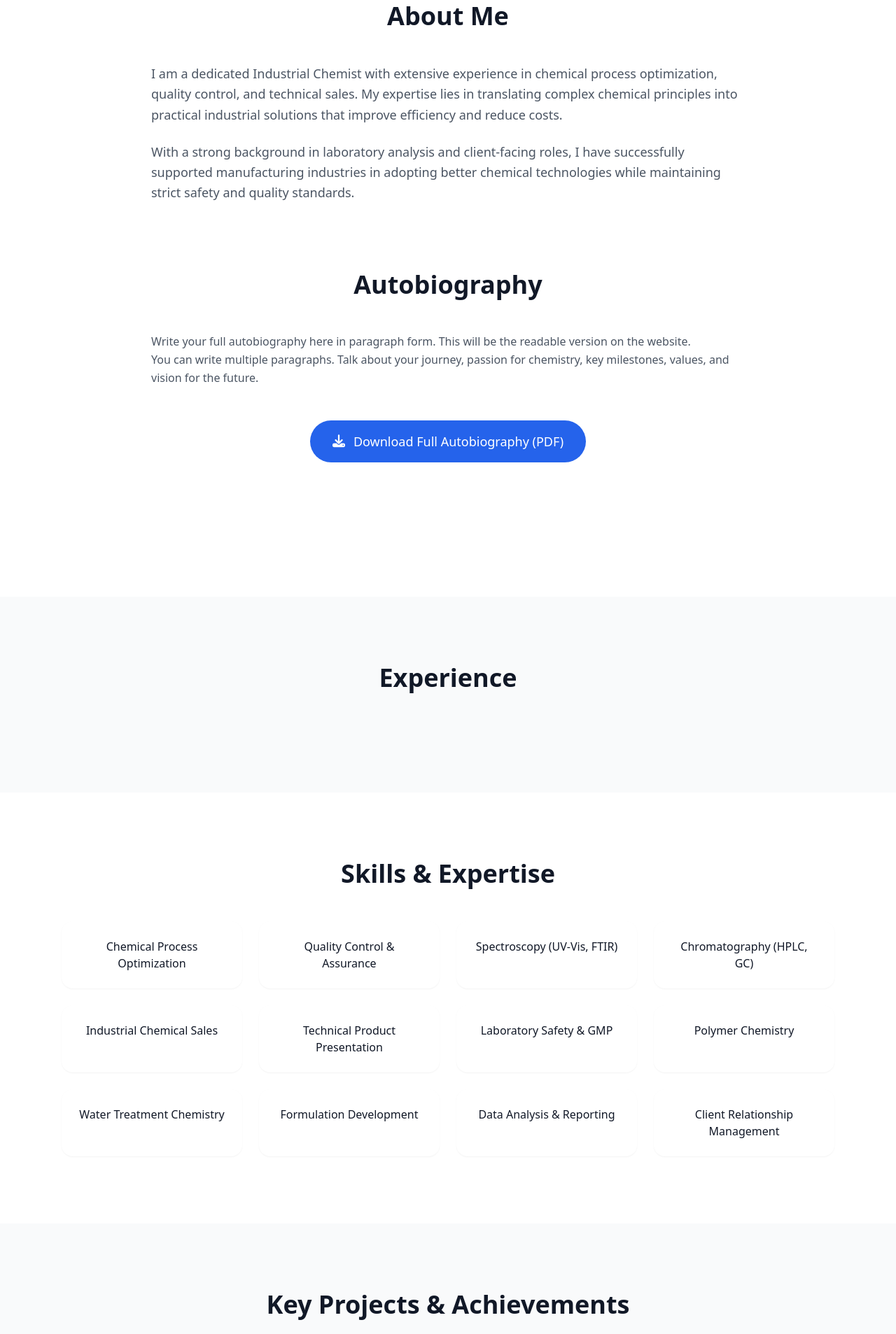
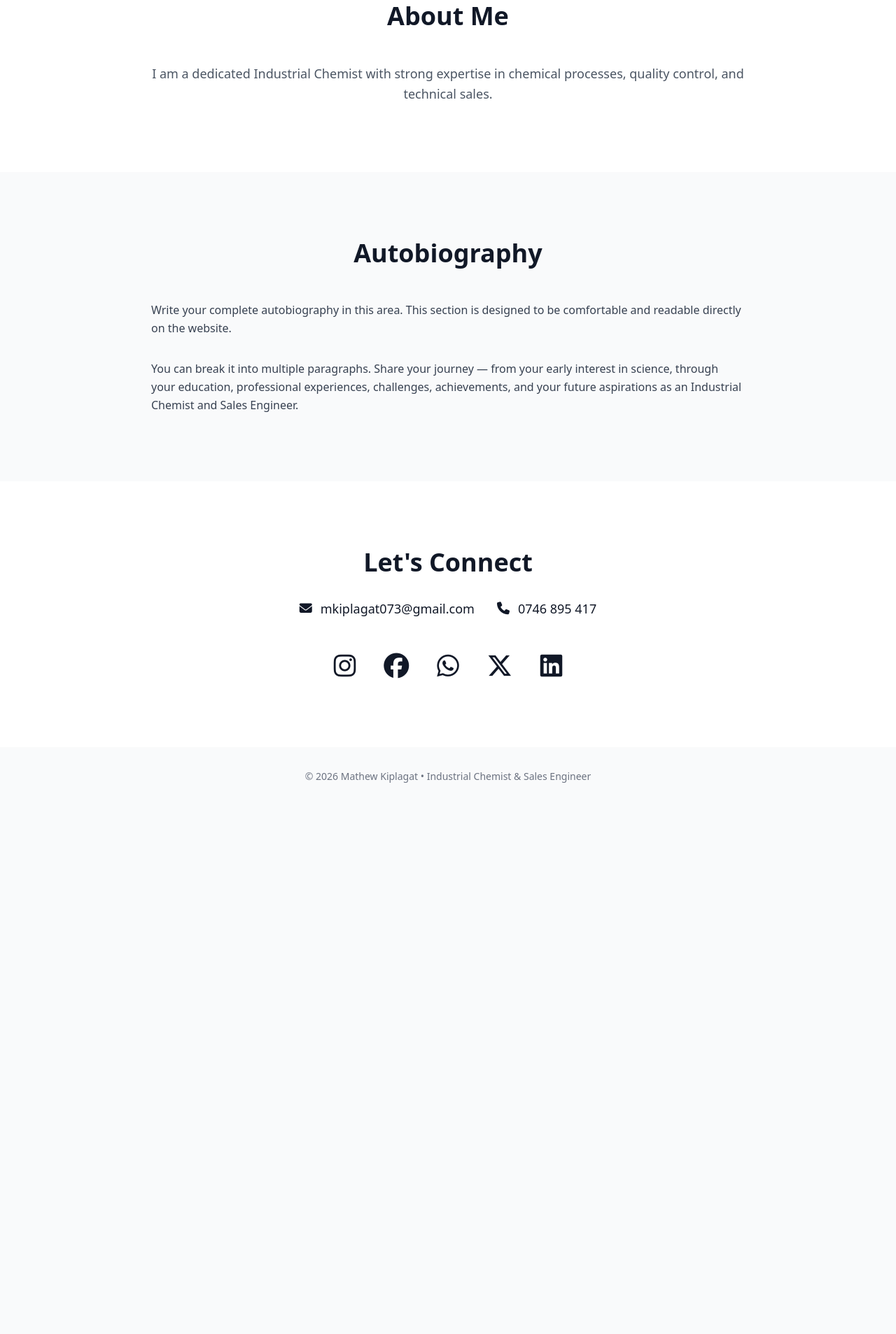
Before and after one commit to mkiplagat073/Mathew-Kiplagat_Porfiolio, a plain HTML site: page index.html in a window 1280 px wide. Shown: the part 893-2800 px from the top of the page at 70% size. After the commit the page ends 2045 px from the top, so only its background shows below. Drawn offline with nearby package versions, Linux system fonts and the light colour scheme.

Commit message:
update the autobiography section

```diff
--- a/index.html
+++ b/index.html
@@ -16,6 +16,7 @@
             <h1 class="text-2xl font-bold">Mathew Kiplagat</h1>
             <div class="flex gap-8 text-sm font-medium" id="nav-links">
                 <a href="#about" class="nav-link">About</a>
+                <a href="#autobiography" class="nav-link">Autobiography</a>
                 <a href="#experience" class="nav-link">Experience</a>
                 <a href="#skills" class="nav-link">Skills</a>
                 <a href="#projects" class="nav-link">Projects</a>
@@ -32,9 +33,7 @@
                 <p class="text-2xl text-gray-600 dark:text-gray-400">Bridging Science and Business</p>
                 <div class="flex gap-4">
                     <a href="#contact" class="px-8 py-3 bg-blue-600 hover:bg-blue-700 text-white rounded-full font-medium">Get In Touch</a>
-                    <a href="assets/Mathew_Kiplagat_CV.pdf" target="_blank" class="px-8 py-3 border border-gray-300 dark:border-gray-700 hover:bg-gray-100 dark:hover:bg-gray-800 rounded-full font-medium flex items-center gap-2">
-                        <i class="fas fa-download"></i> Download CV
-                    </a>
+                    <a href="#autobiography" class="px-8 py-3 border border-gray-300 dark:border-gray-700 hover:bg-gray-100 dark:hover:bg-gray-800 rounded-full font-medium">Read My Story</a>
                 </div>
             </div>
             <div class="flex justify-center">
@@ -45,73 +44,39 @@
         </div>
     </section>
 
-    <!-- About -->
+    <!-- Short About -->
     <section id="about" class="py-24 bg-white dark:bg-gray-800">
         <div class="max-w-4xl mx-auto px-6">
             <h2 class="text-4xl font-bold text-center mb-12">About Me</h2>
-            <p class="text-lg leading-relaxed text-gray-600 dark:text-gray-400">
-                I am a dedicated Industrial Chemist with extensive experience in chemical process optimization, quality control, and technical sales.
-                My expertise lies in translating complex chemical principles into practical industrial solutions that improve efficiency and reduce costs.
-            </p>
-            <p class="text-lg leading-relaxed text-gray-600 dark:text-gray-400 mt-6">
-                With a strong background in laboratory analysis and client-facing roles, I have successfully supported manufacturing industries in adopting better chemical technologies while maintaining strict safety and quality standards.
+            <p class="text-lg leading-relaxed text-gray-600 dark:text-gray-400 text-center">
+                I am a dedicated Industrial Chemist with strong expertise in chemical processes, quality control, and technical sales.
             </p>
         </div>
-        <!-- Add this section after the "About Me" section -->
+    </section>
 
     <!-- Autobiography -->
-    <section id="autobiography" class="py-24 bg-white dark:bg-gray-800">
+    <section id="autobiography" class="py-24">
         <div class="max-w-4xl mx-auto px-6">
             <h2 class="text-4xl font-bold text-center mb-12">Autobiography</h2>
-
-            <div class="prose prose-lg max-w-none text-gray-600 dark:text-gray-400 leading-relaxed">
-                <p>Write your full autobiography here in paragraph form. This will be the readable version on the website.</p>
-                <p>You can write multiple paragraphs. Talk about your journey, passion for chemistry, key milestones, values, and vision for the future.</p>
-            </div>
-
-            <div class="text-center mt-12">
-                <a href="assets/Mathew_Kiplagat_Autobiography.pdf"
-                   target="_blank"
-                   class="inline-flex items-center gap-3 px-8 py-4 bg-blue-600 hover:bg-blue-700 text-white rounded-full font-medium text-lg">
-                    <i class="fas fa-download"></i>
-                    Download Full Autobiography (PDF)
-                </a>
-            </div>
-        </div>
-    </section>
-    </section>
-
-    <!-- Experience -->
-    <section id="experience" class="py-24">
-        <div class="max-w-6xl mx-auto px-6">
-            <h2 class="text-4xl font-bold text-center mb-12">Experience</h2>
-            <div class="max-w-3xl mx-auto space-y-12">
-                <!-- Add your real experiences here -->
+            <div class="prose prose-lg max-w-none mx-auto text-gray-700 dark:text-gray-300 leading-relaxed space-y-8">
+                <!-- PASTE YOUR FULL AUTOBIOGRAPHY HERE -->
+                <p>
+                    Write your complete autobiography in this area. This section is designed to be comfortable and readable directly on the website.
+                </p>
+                <p>
+                    You can break it into multiple paragraphs. Share your journey — from your early interest in science, through your education, professional experiences, challenges, achievements, and your future aspirations as an Industrial Chemist and Sales Engineer.
+                </p>
+                <!-- Add more <p> tags as needed -->
             </div>
         </div>
     </section>
 
-    <!-- Skills -->
-    <section id="skills" class="py-24 bg-white dark:bg-gray-800">
-        <div class="max-w-6xl mx-auto px-6">
-            <h2 class="text-4xl font-bold text-center mb-12">Skills & Expertise</h2>
-            <div class="grid grid-cols-2 md:grid-cols-4 gap-6" id="skills-grid"></div>
-        </div>
-    </section>
-
-    <!-- Projects -->
-    <section id="projects" class="py-24">
-        <div class="max-w-6xl mx-auto px-6">
-            <h2 class="text-4xl font-bold text-center mb-12">Key Projects & Achievements</h2>
-            <div class="grid md:grid-cols-2 lg:grid-cols-3 gap-8" id="projects-grid"></div>
-        </div>
-    </section>
+    <!-- Experience, Skills, Projects, Contact sections can be added later -->
 
     <!-- Contact -->
     <section id="contact" class="py-24 bg-white dark:bg-gray-800">
         <div class="max-w-4xl mx-auto px-6 text-center">
             <h2 class="text-4xl font-bold mb-8">Let's Connect</h2>
-
             <div class="flex flex-col md:flex-row gap-8 justify-center mb-12">
                 <a href="mailto:mkiplagat073@gmail.com" class="flex items-center gap-3 text-lg hover:text-blue-600 transition">
                     <i class="fas fa-envelope"></i> mkiplagat073@gmail.com
```
